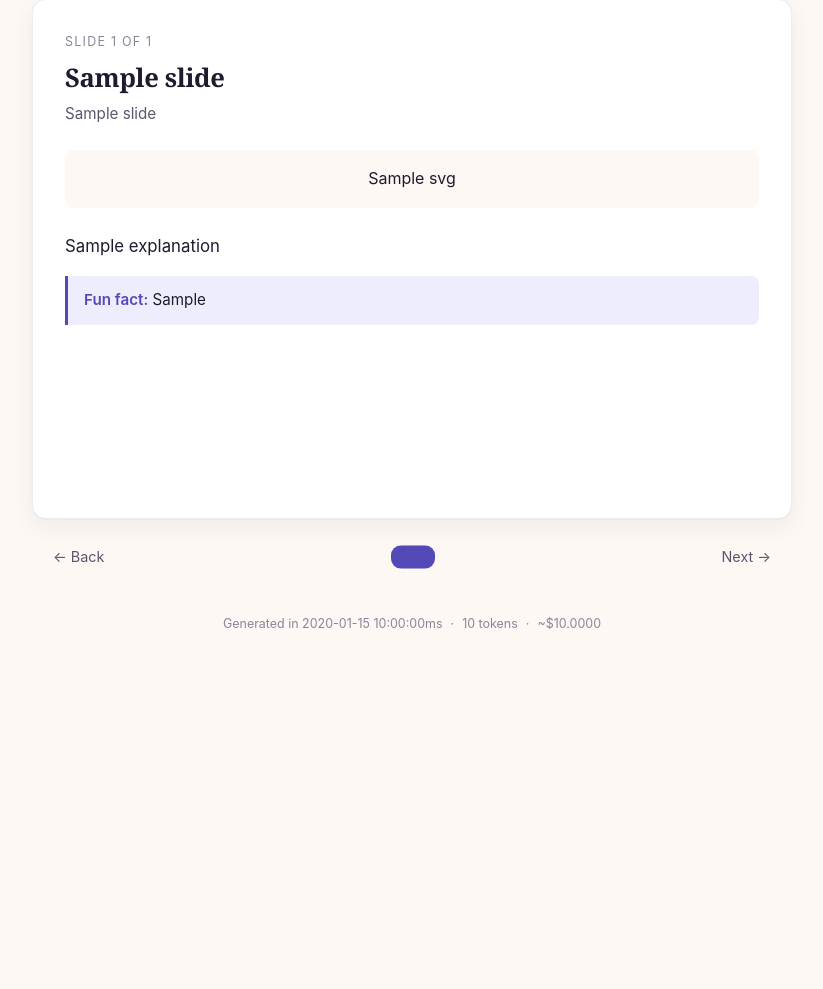
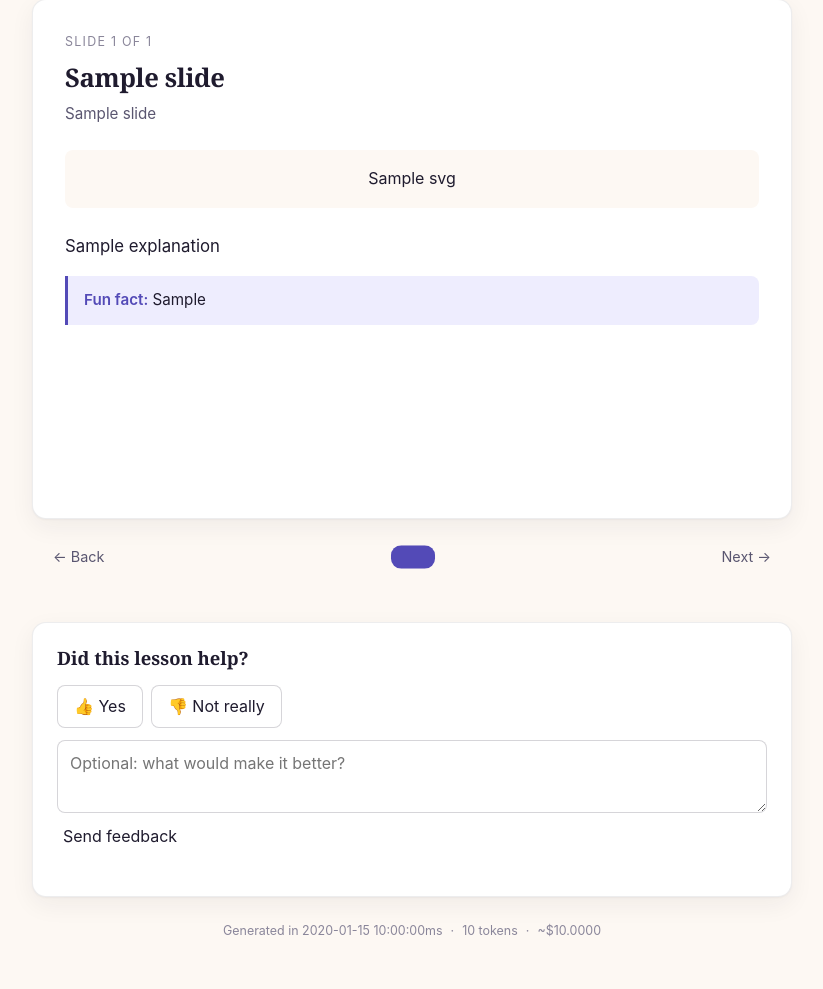
Before and after one commit to Mahadev7B/Howstuffworks-claudeway, a Flask app: template templates/lesson.html in a window 1280 px wide. Shown: the part 225-1214 px from the top of the page, without its empty margins (228-1051 px from the left). Before the commit the page ends 855 px from the top, so only its background shows below. Run offline with Flask 3, Linux system fonts and the light colour scheme; the template is opened without the code that fills it: most values are stand-ins (such as "Sample title", 1, 10 or a date in 2020).

Commit message:
Add user feedback collection (Postgres + thumbs/comment UI)

```diff
--- a/app.py
+++ b/app.py
@@ -13,7 +13,7 @@ from pathlib import Path
 from dotenv import load_dotenv
 from flask import Flask, jsonify, redirect, render_template, request, url_for
 
-from lesson_platform import generate_lesson, load_settings
+from lesson_platform import generate_lesson, init_db, load_settings, save_feedback
 
 load_dotenv()
 
@@ -23,6 +23,7 @@ logger = logging.getLogger(__name__)
 
 settings = load_settings()
 app.secret_key = settings.flask_secret_key
+feedback_enabled = init_db()
 
 
 EXAMPLE_QUESTIONS = [
@@ -72,9 +73,27 @@ def api_lesson():
     return jsonify({"ok": True, "lesson": data})
 
 
+@app.route("/api/feedback", methods=["POST"])
+def api_feedback():
+    if not feedback_enabled:
+        return jsonify({"ok": False, "error": "feedback storage not configured"}), 503
+    payload = request.get_json(silent=True) or {}
+    question = (payload.get("question") or "").strip()
+    rating = (payload.get("rating") or "").strip()
+    comment = (payload.get("comment") or "").strip() or None
+    if not question or rating not in ("up", "down"):
+        return jsonify({"ok": False, "error": "question and rating ('up'|'down') are required"}), 400
+    try:
+        save_feedback(question, rating, comment)
+    except Exception as exc:  # noqa: BLE001
+        logger.exception("Feedback save failed")
+        return jsonify({"ok": False, "error": str(exc)}), 500
+    return jsonify({"ok": True})
+
+
 @app.route("/healthz")
 def healthz():
-    return {"ok": True, "model": settings.anthropic_model}
+    return {"ok": True, "model": settings.anthropic_model, "feedback": feedback_enabled}
 
 
 if __name__ == "__main__":
--- a/lesson_platform/__init__.py
+++ b/lesson_platform/__init__.py
@@ -1,4 +1,5 @@
 from .ai_generation import generate_lesson
 from .config import load_settings
+from .feedback import init_db, save_feedback
 
-__all__ = ["generate_lesson", "load_settings"]
+__all__ = ["generate_lesson", "load_settings", "init_db", "save_feedback"]
--- a/requirements.txt
+++ b/requirements.txt
@@ -2,3 +2,5 @@ flask==3.0.3
 python-dotenv==1.0.1
 anthropic==0.39.0
 gunicorn==22.0.0
+psycopg[binary]==3.2.3
+psycopg-pool==3.2.3
--- a/static/style.css
+++ b/static/style.css
@@ -388,6 +388,63 @@ button {
 }
 .btn:hover { background: var(--accent); text-decoration: none; }
 
+/* ---------- Feedback ---------- */
+.feedback {
+  margin-top: 2rem;
+  padding: 1.25rem 1.5rem;
+  background: var(--surface);
+  border: 1px solid var(--line);
+  border-radius: var(--radius);
+  box-shadow: var(--shadow);
+  display: flex;
+  flex-direction: column;
+  gap: 0.75rem;
+}
+.feedback h3 {
+  margin: 0;
+  font-family: var(--font-display);
+  font-size: 1.15rem;
+  color: var(--ink);
+}
+.feedback-buttons {
+  display: flex;
+  gap: 0.5rem;
+}
+.fb-btn {
+  padding: 0.5rem 1rem;
+  border: 1px solid var(--line-strong);
+  background: var(--surface);
+  border-radius: var(--radius-sm);
+  font: inherit;
+  cursor: pointer;
+}
+.fb-btn.selected {
+  background: var(--accent-soft);
+  border-color: var(--accent);
+  color: var(--accent);
+}
+.fb-btn:disabled {
+  opacity: 0.6;
+  cursor: not-allowed;
+}
+.feedback textarea {
+  width: 100%;
+  padding: 0.6rem 0.75rem;
+  border: 1px solid var(--line-strong);
+  border-radius: var(--radius-sm);
+  font: inherit;
+  resize: vertical;
+}
+#fb-submit {
+  align-self: flex-start;
+}
+.fb-status {
+  margin: 0;
+  color: var(--ink-muted);
+  font-size: 0.9rem;
+  min-height: 1.2em;
+}
+
 /* ---------- Mobile ---------- */
 @media (max-width: 600px) {
   .brand h1 { font-size: 2.4rem; }
--- a/templates/lesson.html
+++ b/templates/lesson.html
@@ -69,6 +69,17 @@
       </div>
       <button id="nextBtn">Next →</button>
     </nav>
+
+    <section class="feedback" id="feedback" data-question="{{ question }}">
+      <h3>Did this lesson help?</h3>
+      <div class="feedback-buttons">
+        <button type="button" class="fb-btn" data-rating="up">👍 Yes</button>
+        <button type="button" class="fb-btn" data-rating="down">👎 Not really</button>
+      </div>
+      <textarea id="fb-comment" placeholder="Optional: what would make it better?" rows="2" maxlength="2000"></textarea>
+      <button type="button" id="fb-submit" class="primary" disabled>Send feedback</button>
+      <p class="fb-status" id="fb-status" role="status"></p>
+    </section>
 
     <footer class="lesson-meta">
       <span>Generated in {{ lesson.meta.generation_time_ms }}ms</span>
@@ -225,6 +236,48 @@
         speechSynthesis.onvoiceschanged = () => {};
       }
       updateProgress();
+
+      const fbSection = document.getElementById('feedback');
+      const fbButtons = Array.from(document.querySelectorAll('.fb-btn'));
+      const fbComment = document.getElementById('fb-comment');
+      const fbSubmit = document.getElementById('fb-submit');
+      const fbStatus = document.getElementById('fb-status');
+      let fbRating = null;
+
+      fbButtons.forEach(btn => btn.addEventListener('click', () => {
+        fbRating = btn.dataset.rating;
+        fbButtons.forEach(b => b.classList.toggle('selected', b === btn));
+        fbSubmit.disabled = false;
+      }));
+
+      fbSubmit.addEventListener('click', async () => {
+        if (!fbRating) return;
+        fbSubmit.disabled = true;
+        fbStatus.textContent = 'Sending…';
+        try {
+          const res = await fetch('/api/feedback', {
+            method: 'POST',
+            headers: { 'Content-Type': 'application/json' },
+            body: JSON.stringify({
+              question: fbSection.dataset.question,
+              rating: fbRating,
+              comment: fbComment.value.trim(),
+            }),
+          });
+          const data = await res.json().catch(() => ({}));
+          if (res.ok && data.ok) {
+            fbStatus.textContent = 'Thanks for the feedback!';
+            fbButtons.forEach(b => b.disabled = true);
+            fbComment.disabled = true;
+          } else {
+            fbStatus.textContent = 'Could not send feedback: ' + (data.error || res.statusText);
+            fbSubmit.disabled = false;
+          }
+        } catch (err) {
+          fbStatus.textContent = 'Network error. Try again.';
+          fbSubmit.disabled = false;
+        }
+      });
     })();
   </script>
 </body>
```
Also changed, not shown: lesson_platform/feedback.py (added, +55 -0 lines), render.yaml (+10 -0 lines).
